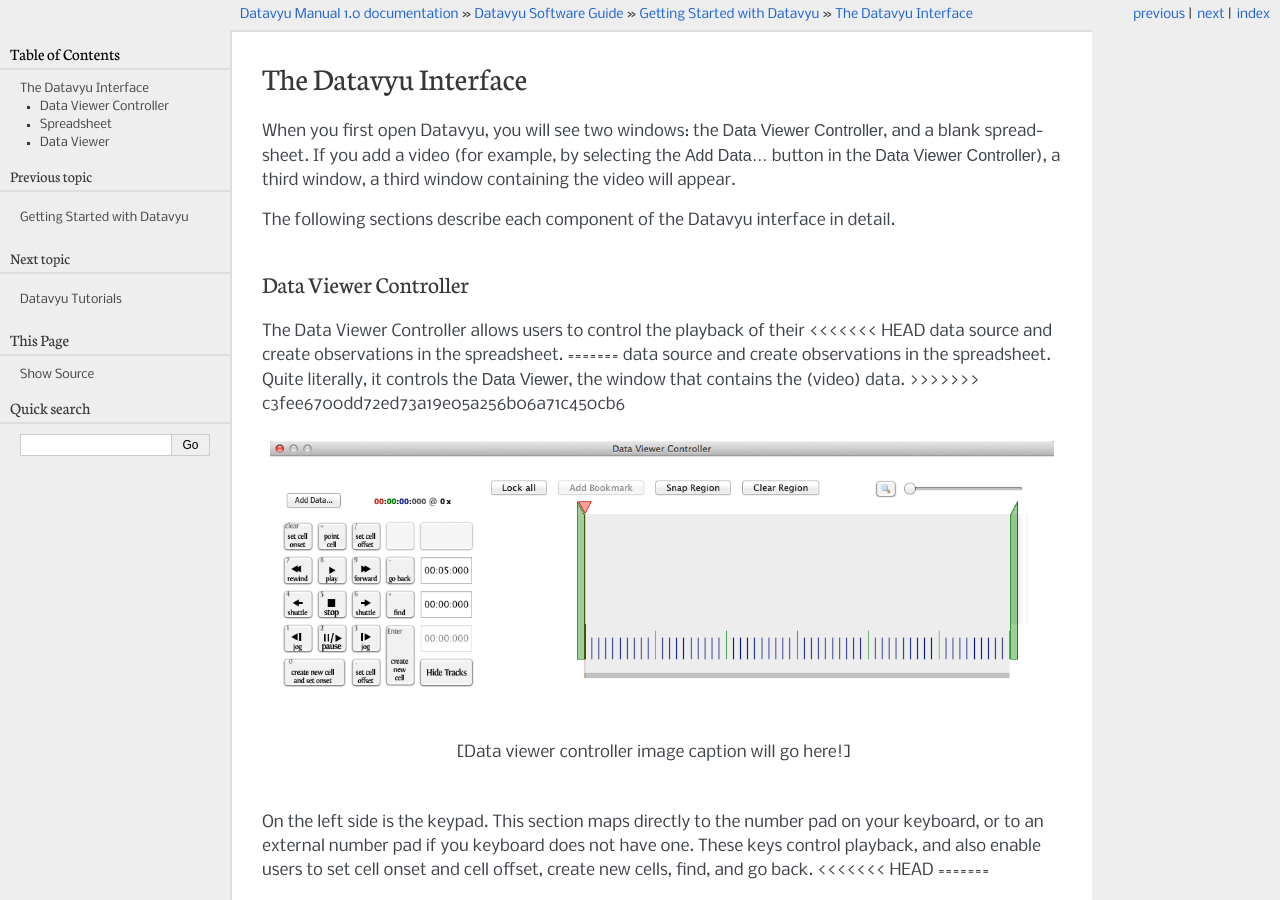
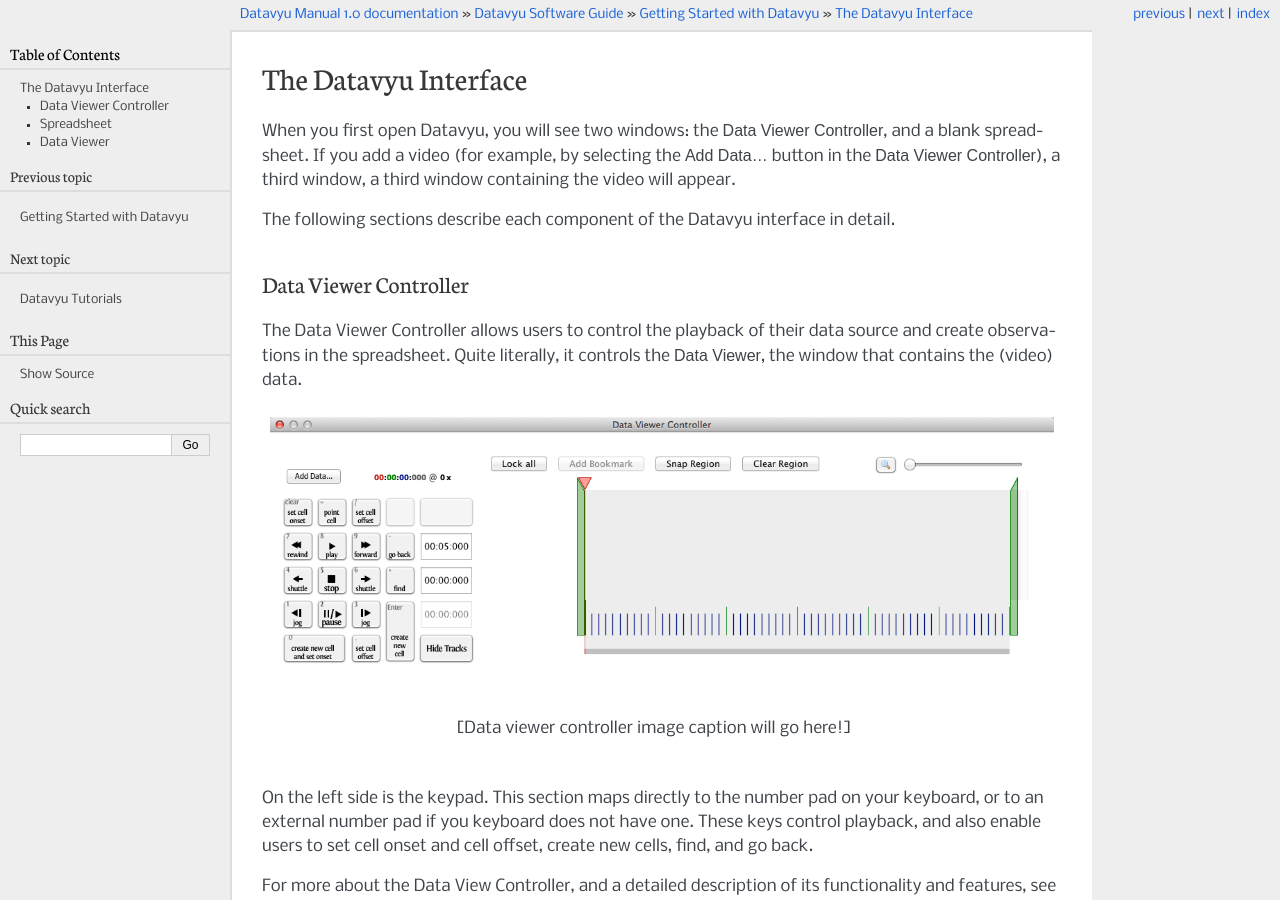
Before and after one commit to databrary/datavyu-docs, a Sphinx documentation site: the page built from source/guide/walkthrough.txt, in a window 1280 px wide and 900 px high. Built offline with Sphinx 7.4.7, drawn with Linux system fonts in a browser that asks for light colours; some of the changed text lies outside the part shown.

Commit message:
fixing merge conflict

```diff
--- a/source/guide/walkthrough.txt
+++ b/source/guide/walkthrough.txt
@@ -17,13 +17,9 @@
 ----------------------
 
 The Data Viewer Controller allows users to control the playback of their
-<<<<<<< HEAD
-data source and create observations in the spreadsheet.
-=======
 data source and create observations in the spreadsheet. Quite literally,
 it controls the :guilabel:`Data Viewer`, the window that contains the
 (video) data.
->>>>>>> c3fee6700dd72ed73a19e05a256b06a71c450cb6
 
 .. figure:: /img/data-viewer-controller.png
    :alt: Image of the Data Viewer Controller
@@ -36,8 +32,6 @@
 if you keyboard does not have one. These keys control playback, and also
 enable users to set :term:`cell onset` and :term:`cell offset`, create
 new cells, find, and go back.
-<<<<<<< HEAD
-=======
 
 For more about the Data View Controller, and a detailed description of
 its functionality and features, see :doc:`/guide/controller`.
@@ -81,7 +75,3 @@
 
 The :guilabel:`Data Viewer` is the window that contains/shows/presents
 the :term:`data` (i.e. the audio, video, eye-tracking etc.).
-
-
-
->>>>>>> c3fee6700dd72ed73a19e05a256b06a71c450cb6
```
